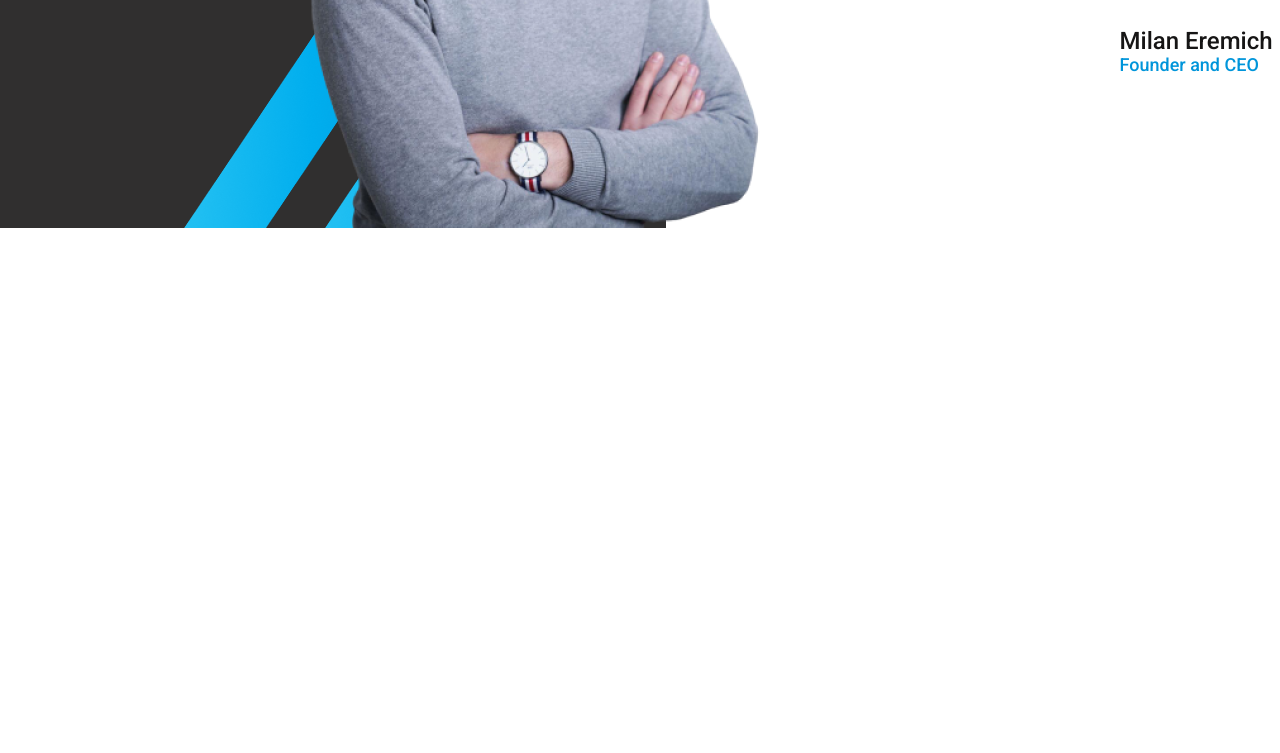
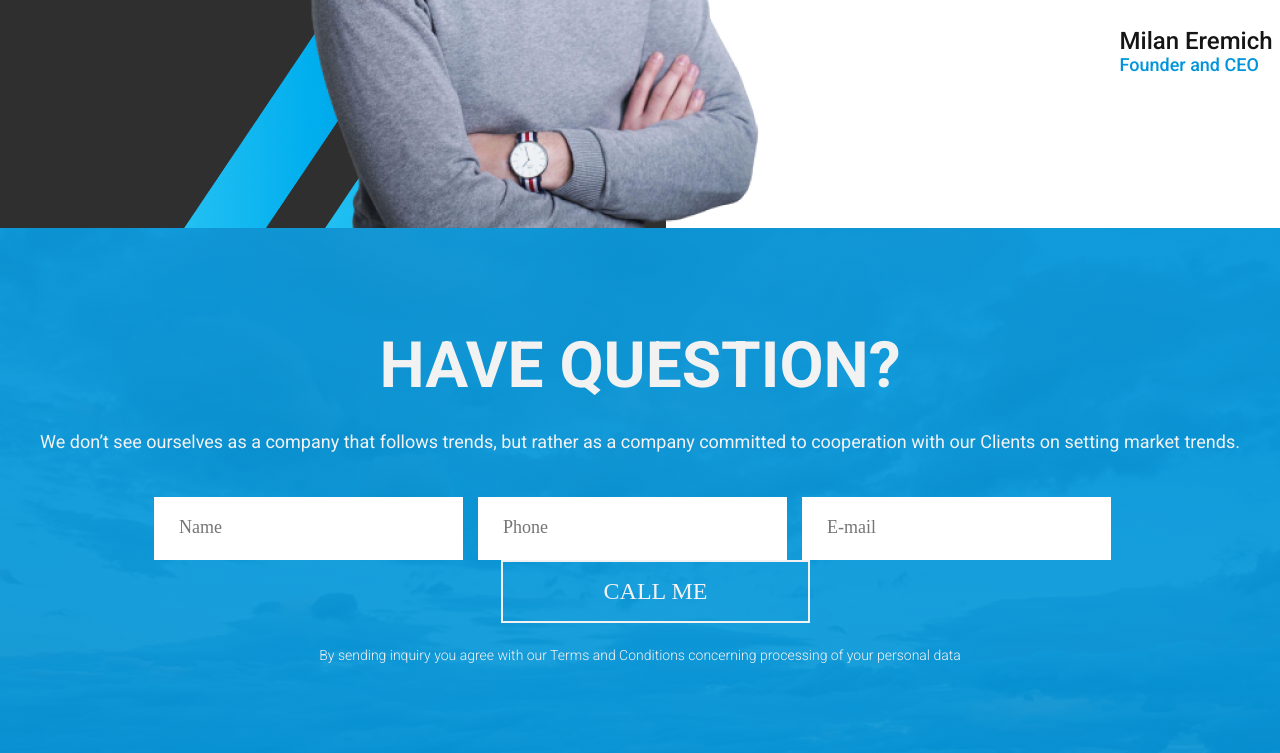
Before and after one commit to Podolskij1994/EverWay, a plain HTML site: page src/index.html in a window 1280 px wide. Shown: the part 3819-4572 px from the top of the page. Before the commit the page ends 4047 px from the top, so only its background shows below. Drawn offline with Linux system fonts and the light colour scheme; files whose address does not match are found by name.

Commit message:
end section form

```diff
--- a/src/css/main.scss
+++ b/src/css/main.scss
@@ -21,3 +21,4 @@
 @import 'sections/products';
 @import 'sections/logistics';
 @import 'sections/about';
+@import 'sections/form';
--- /dev/null
+++ b/src/css/sections/_form.scss
@@ -0,0 +1,59 @@
+.form {
+  padding: 9rem 0;
+  background: linear-gradient(rgba(0, 149, 218, 0.9), rgba(0, 149, 218, 0.9)), url("../assets/img/content/form-bg.png") no-repeat center/cover;
+  color: #F2F2F2;
+  text-align: center;
+
+  &__title {
+    margin-bottom: 1.8rem;
+    color: #F2F2F2;
+  }
+
+  &__subtitle {
+    margin-bottom: 4.4rem;
+    font-size: 1.8rem;
+    line-height: 116%;
+  }
+
+  &__list {
+    display: flex;
+    align-items: center;
+    justify-content: center;
+    flex-wrap: wrap;
+  }
+
+  &__item {
+    margin-right: 1.5rem;
+    width: 30.9rem;
+
+    &:last-child {
+      margin-right: 0;
+      margin-left: 3.1rem;
+    }
+  }
+
+  &__input {
+    width: 100%;
+    height: 6.3rem;
+    border: 0;
+    outline: 0;
+    padding: 2rem 2rem 2.2rem 2.5rem;
+    font-size: 1.8rem;
+  }
+
+  &__button{
+    width: 100%;
+    height: 6.3rem;
+    border: 2px solid #F2F2F2;
+    font-size: 2.4rem;
+    font-weight: 500;
+    text-transform: uppercase;
+  }
+
+  &__text{
+    margin-top: 2.4rem;
+    font-size: 1.4rem;
+    font-weight: 300;
+    line-height: 116%;
+  }
+}
--- a/src/index.html
+++ b/src/index.html
@@ -250,12 +250,39 @@
             </div>
           </div>
         </section>
+
+        <section class="wrapper form">
+          <div class="container">
+            <h2 class="title form__title">
+              HAVE QUESTION?
+            </h2>
+            <p class="form__subtitle">
+              We don’t see ourselves as a company that follows trends, but rather as a company committed to cooperation with our Clients on setting market trends.
+            </p>
+            <ul class="form__list">
+              <li class="form__item">
+                <input placeholder="Name" type="text" class="form__input input">
+              </li>
+              <li class="form__item">
+                <input placeholder="Phone" type="text" class="form__input input">
+              </li>
+              <li class="form__item">
+                <input placeholder="E-mail" type="text" class="form__input input">
+              </li>
+              <li class="form__item">
+                <button class="form__button">
+                  Call me
+                </button>
+              </li>
+            </ul>
+            <p class="form__text">
+              By sending inquiry you agree with our Terms and Conditions concerning processing of your personal data
+            </p>
+          </div>
+        </section>
       </main>
     </div>
     <script src="./assets/js/jq.js"></script>
     <script src="./assets/js/main.js"></script>
-    <div style="display: none;">
-      Иконки
-    </div>
   </body>
 </html>
```
Also changed, not shown: src/assets/img/content/form-bg.png (added), src/styles/main.css, 1 other file.
